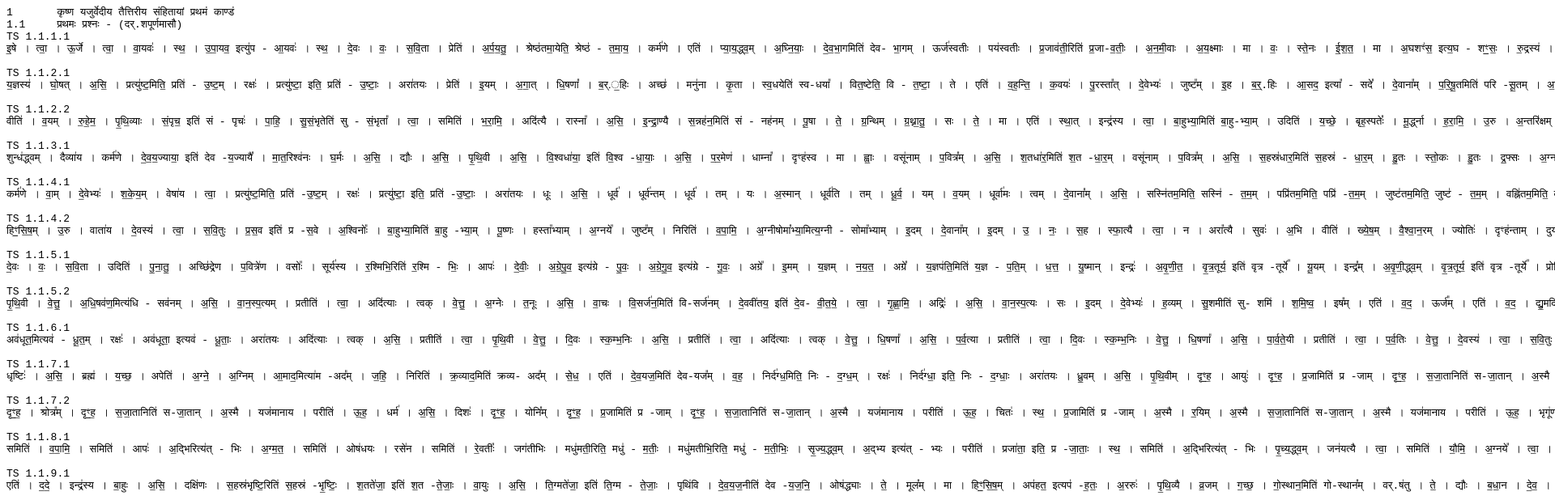
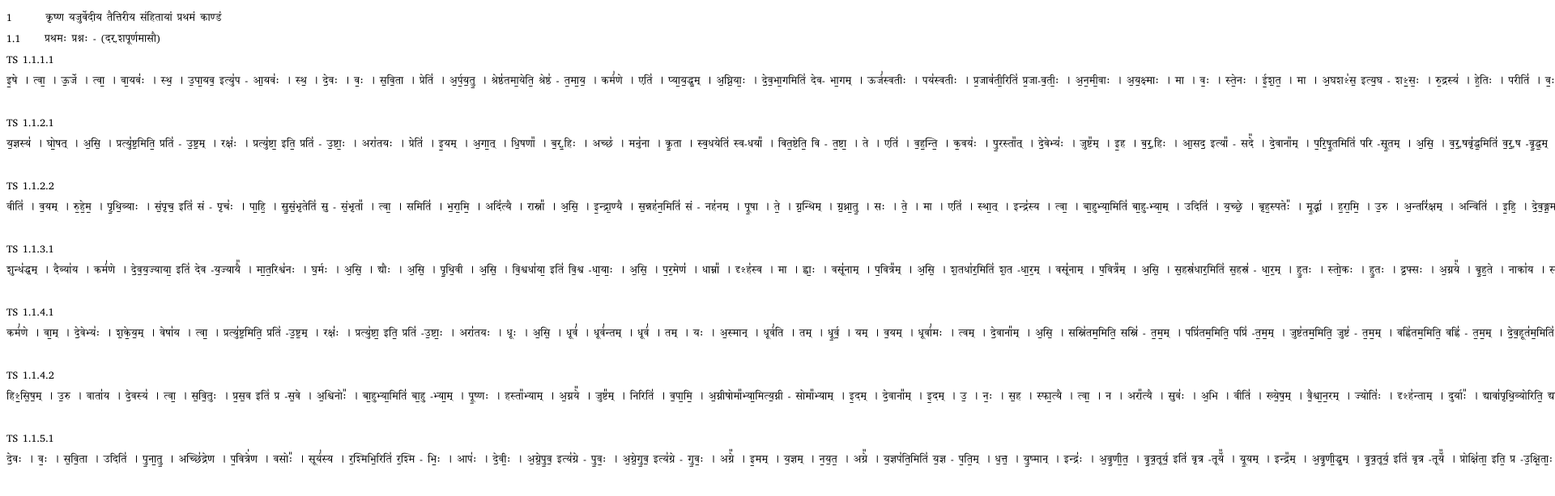
Before and after one commit to hvram1/krishnayajurveda, a plain HTML site: page formats/txt/PadaPaatha_001.html in a window 1280 px wide. Shown: the top 613 px of the page at 81% size, 1920 px wide, since content can reach past the window. Drawn offline with Linux system fonts and the light colour scheme; files whose address does not match are found by name.

Commit message:
Getting path right

```diff
--- a/formats/css/vstyle.css
+++ b/formats/css/vstyle.css
@@ -9,6 +9,6 @@
      src: url('/krishnayajurveda/formats/fonts/AdishilaVedic.ttf') format('truetype'), /* Path to the font file */
     }
 
-    body {
+    body,pre {
       font-family: 'AdishilaVedicTTF', Regular; /* Use the defined font name */
     }
```
